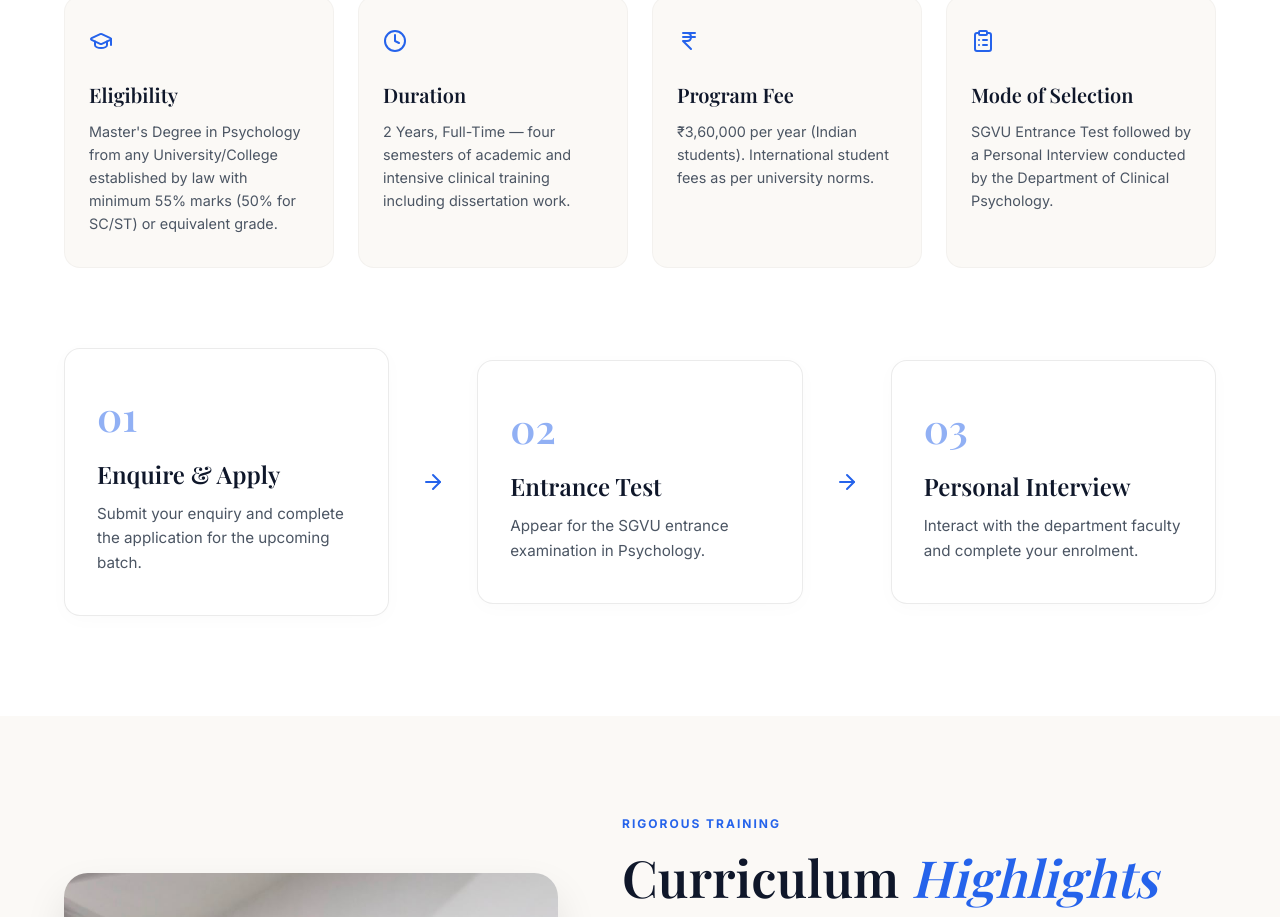
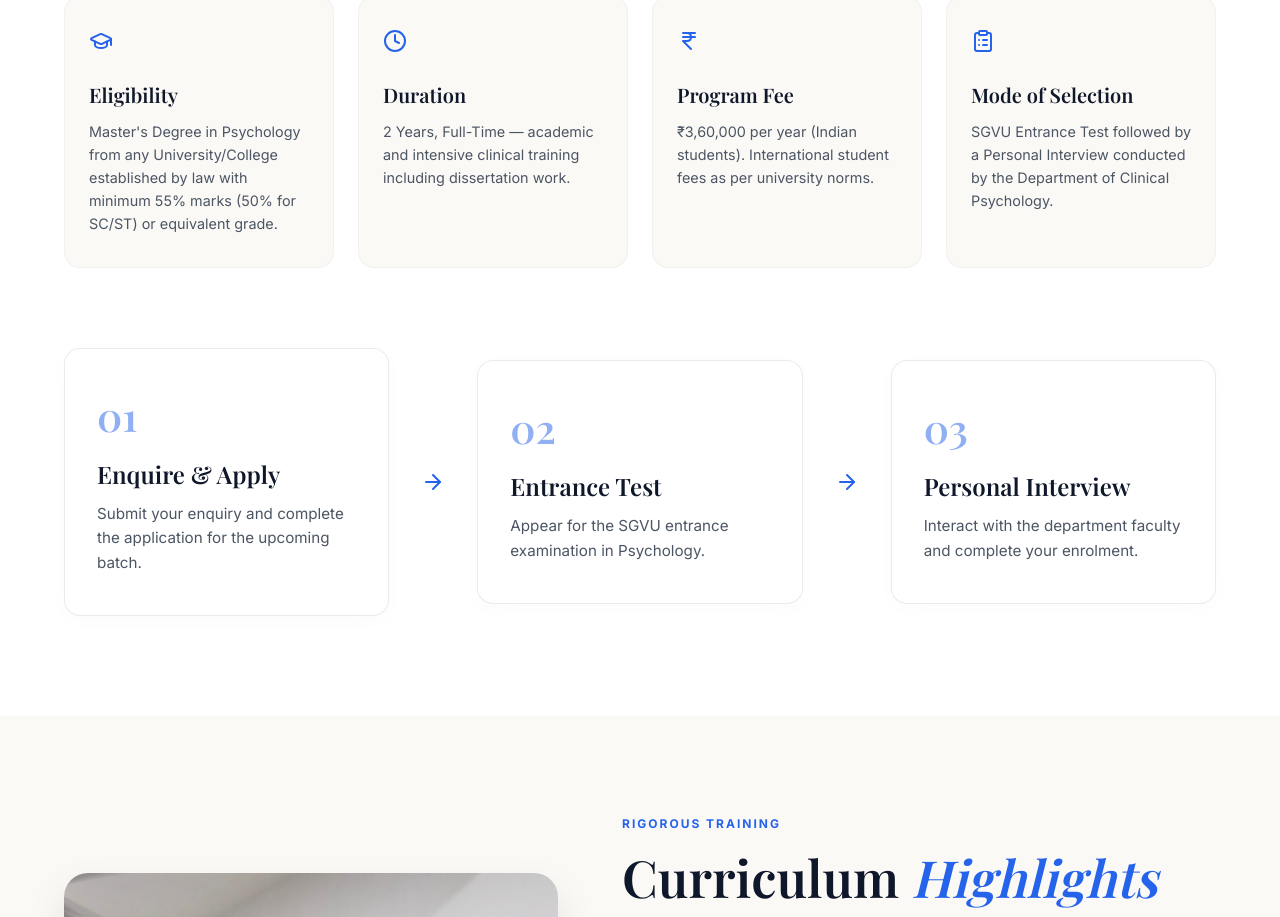
Before and after one commit to Dewanshu-Singh/MPhil_ClinicalPsycology, a React (Vite) app: page / in a window 1280 px wide. Shown: the part 4060-4977 px from the top of the page. Built offline with nearby package versions, Linux system fonts and the light colour scheme; a web font is replaced by a local one.

Commit message:
remove four semesters mentions

```diff
--- a/src/components/AdmissionPath.jsx
+++ b/src/components/AdmissionPath.jsx
@@ -11,7 +11,7 @@ const admissionDetails = [
   {
     icon: <Clock size={24} color="var(--primary-color)" />,
     title: "Duration",
-    description: "2 Years, Full-Time — four semesters of academic and intensive clinical training including dissertation work."
+    description: "2 Years, Full-Time — academic and intensive clinical training including dissertation work."
   },
   {
     icon: <IndianRupee size={24} color="var(--primary-color)" />,
--- a/src/components/FAQs.jsx
+++ b/src/components/FAQs.jsx
@@ -9,7 +9,7 @@ const faqData = [
   },
   {
     question: "What is the duration of the course?",
-    answer: "The program is a two-year, full-time regular course divided into four semesters of academic and clinical training."
+    answer: "The program is a two-year, full-time regular course of academic and clinical training."
   },
   {
     question: "Are there hospital postings involved?",
```
